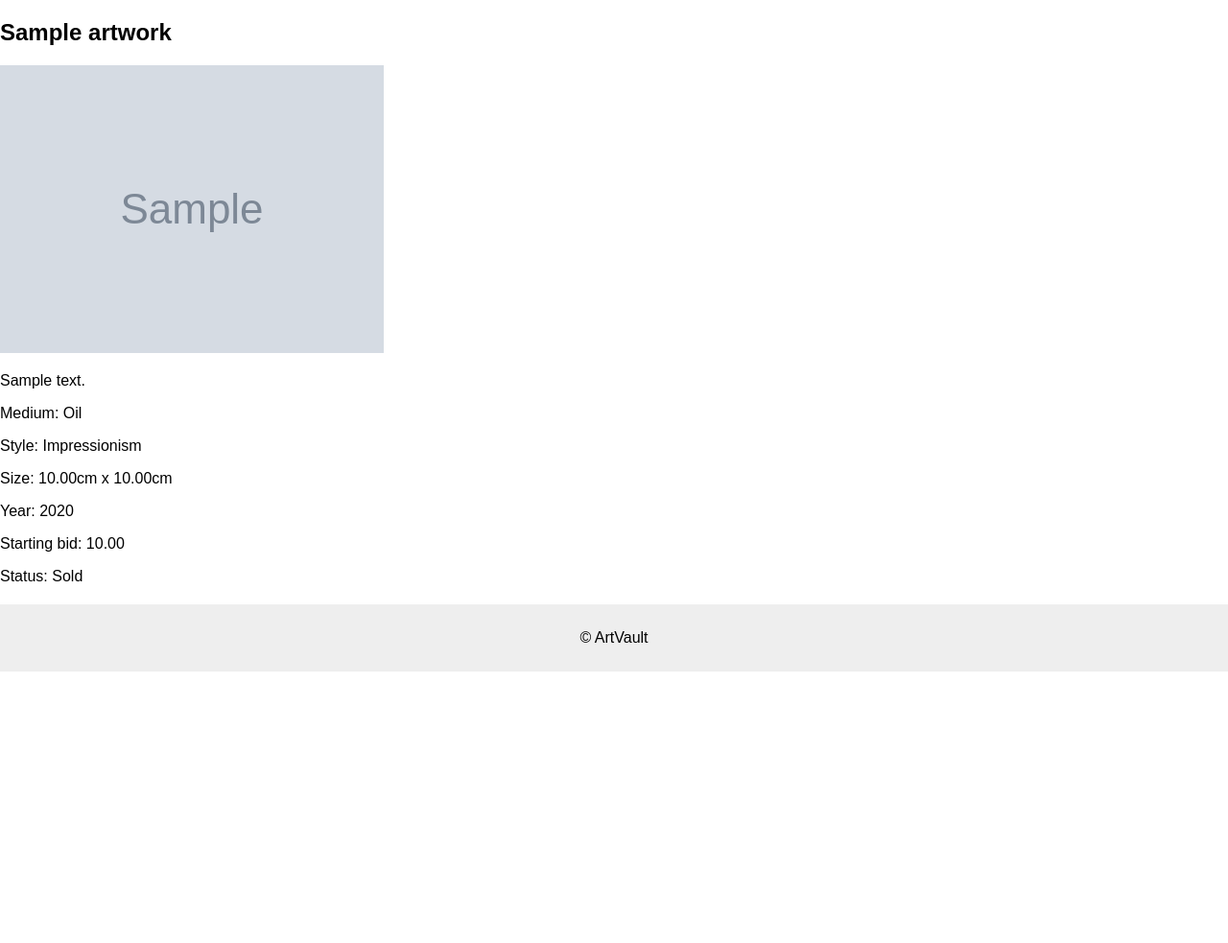
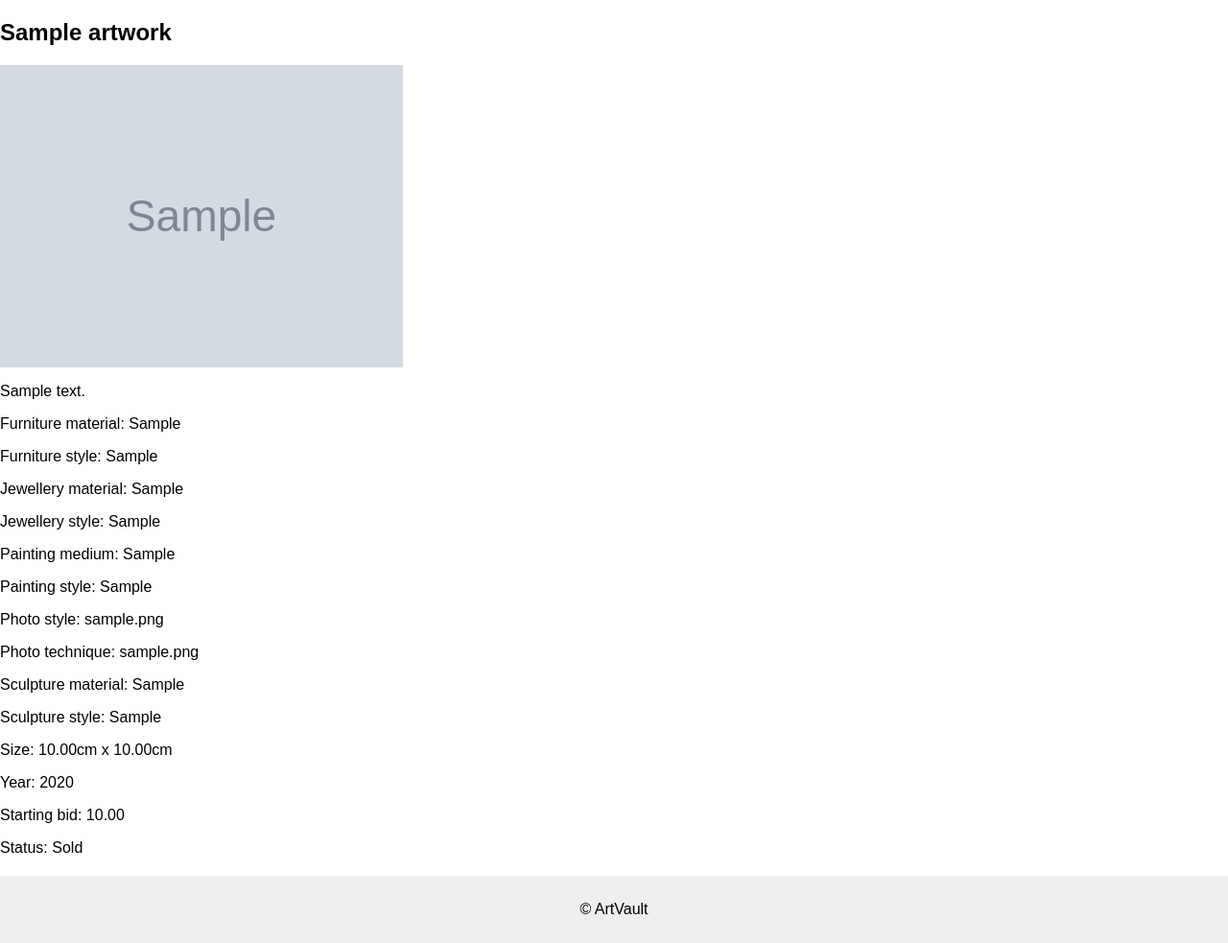
Before and after one commit to brynjaloa/Verklegt-2, a Django app: page /artworks/1/ in a window 1280 px wide. Shown: the part 88-1071 px from the top of the page at 96% size. Before the commit the page ends 788 px from the top, so only its background shows below. Run offline with Django 4.2, Linux system fonts and the light colour scheme; tables that the repository leaves empty hold one stand-in row (values such as "Sample post"); grey boxes marked "Sample" are stand-in pictures.

Commit message:
uppfæra display artwork

```diff
--- a/artworks/admin.py
+++ b/artworks/admin.py
@@ -4,6 +4,6 @@ from .models import Artwork
 
 @admin.register(Artwork)
 class ArtworkAdmin(admin.ModelAdmin):
-    list_display = ("title", "medium", "style", "starting_bid_price", "is_sold")
-    list_filter = ("medium", "style", "is_sold")
+    list_display = ("title", "starting_bid_price", "year_created", "is_sold")
+    list_filter = ("is_sold",)
     search_fields = ("title", "description")
--- a/artworks/models.py
+++ b/artworks/models.py
@@ -2,20 +2,7 @@ from django.db import models
 
 
 class Artwork(models.Model):
-    class Medium(models.TextChoices):
-        OIL = 'Oil', 'Oil'
-        WATER = 'Water', 'Water'
-        ACRYLIC = 'Acrylic', 'Acrylic'
-
-    class Style(models.TextChoices):
-        IMPRESSIONISM = 'Impressionism', 'Impressionism'
-        MODERNISM = 'Modernism', 'Modernism'
-        SURREALISM = 'Surrealism', 'Surrealism'
-        REALISM = 'Realism', 'Realism'
-
     title = models.CharField(max_length=255)
-    medium = models.CharField(max_length=50, choices=Medium.choices, blank=True, null=True)
-    style = models.CharField(max_length=50, choices=Style.choices, blank=True, null=True)
     starting_bid_price = models.DecimalField(max_digits=10, decimal_places=2)
     width_cm = models.DecimalField(max_digits=6, decimal_places=2)
     height_cm = models.DecimalField(max_digits=6, decimal_places=2)
@@ -23,6 +10,16 @@ class Artwork(models.Model):
     is_sold = models.BooleanField(default=False)
     main_image = models.ImageField(upload_to='artworks/', blank=True, null=True)
     description = models.TextField(blank=True)
+    furniture_material = models.CharField(max_length=100, blank=True, null=True)
+    furniture_style = models.CharField(max_length=100, blank=True, null=True)
+    jewellery_material = models.CharField(max_length=100, blank=True, null=True)
+    jewellery_style = models.CharField(max_length=100, blank=True, null=True)
+    painting_medium = models.CharField(max_length=100, blank=True, null=True)
+    painting_style = models.CharField(max_length=100, blank=True, null=True)
+    photo_style = models.CharField(max_length=100, blank=True, null=True)
+    photo_technique = models.CharField(max_length=100, blank=True, null=True)
+    sculpture_material = models.CharField(max_length=100, blank=True, null=True)
+    sculpture_style = models.CharField(max_length=100, blank=True, null=True)
 
     def __str__(self):
         return self.title
--- a/static/css/style.css
+++ b/static/css/style.css
@@ -30,3 +30,17 @@ footer {
     padding: 10px;
     background: #eee;
 }
+
+.artwork-card-image {
+    display: block;
+    width: 220px;
+    max-width: 100%;
+    height: 160px;
+    object-fit: cover;
+}
+
+.artwork-detail-image {
+    display: block;
+    width: min(100%, 420px);
+    height: auto;
+}
--- a/templates/artworks/artwork_detail.html
+++ b/templates/artworks/artwork_detail.html
@@ -5,12 +5,20 @@
     <h1>{{ artwork.title }}</h1>
 
     {% if artwork.main_image %}
-        <img src="{{ artwork.main_image.url }}" alt="{{ artwork.title }}">
+        <img class="artwork-detail-image" src="{{ artwork.main_image.url }}" alt="{{ artwork.title }}">
     {% endif %}
 
     <p>{{ artwork.description }}</p>
-    {% if artwork.medium %}<p>Medium: {{ artwork.medium }}</p>{% endif %}
-    {% if artwork.style %}<p>Style: {{ artwork.style }}</p>{% endif %}
+    {% if artwork.furniture_material %}<p>Furniture material: {{ artwork.furniture_material }}</p>{% endif %}
+    {% if artwork.furniture_style %}<p>Furniture style: {{ artwork.furniture_style }}</p>{% endif %}
+    {% if artwork.jewellery_material %}<p>Jewellery material: {{ artwork.jewellery_material }}</p>{% endif %}
+    {% if artwork.jewellery_style %}<p>Jewellery style: {{ artwork.jewellery_style }}</p>{% endif %}
+    {% if artwork.painting_medium %}<p>Painting medium: {{ artwork.painting_medium }}</p>{% endif %}
+    {% if artwork.painting_style %}<p>Painting style: {{ artwork.painting_style }}</p>{% endif %}
+    {% if artwork.photo_style %}<p>Photo style: {{ artwork.photo_style }}</p>{% endif %}
+    {% if artwork.photo_technique %}<p>Photo technique: {{ artwork.photo_technique }}</p>{% endif %}
+    {% if artwork.sculpture_material %}<p>Sculpture material: {{ artwork.sculpture_material }}</p>{% endif %}
+    {% if artwork.sculpture_style %}<p>Sculpture style: {{ artwork.sculpture_style }}</p>{% endif %}
     <p>Size: {{ artwork.width_cm }}cm x {{ artwork.height_cm }}cm</p>
     <p>Year: {{ artwork.year_created }}</p>
     <p>Starting bid: {{ artwork.starting_bid_price }}</p>
--- a/templates/artworks/artwork_list.html
+++ b/templates/artworks/artwork_list.html
@@ -9,13 +9,11 @@
             <article class="artwork-card">
                 <a href="{% url 'artwork_detail' artwork.pk %}">
                     {% if artwork.main_image %}
-                        <img src="{{ artwork.main_image.url }}" alt="{{ artwork.title }}">
+                        <img class="artwork-card-image" src="{{ artwork.main_image.url }}" alt="{{ artwork.title }}">
                     {% endif %}
                     <h2>{{ artwork.title }}</h2>
                 </a>
                 <p>{{ artwork.description }}</p>
-                <p>Medium: {{ artwork.medium }}</p>
-                <p>Style: {{ artwork.style }}</p>
                 <p>Size: {{ artwork.width_cm }}cm x {{ artwork.height_cm }}cm</p>
                 <p>Year: {{ artwork.year_created }}</p>
                 <p>Starting bid: {{ artwork.starting_bid_price }}</p>
```
Also changed, not shown: artworks/migrations/0001_initial.py.
